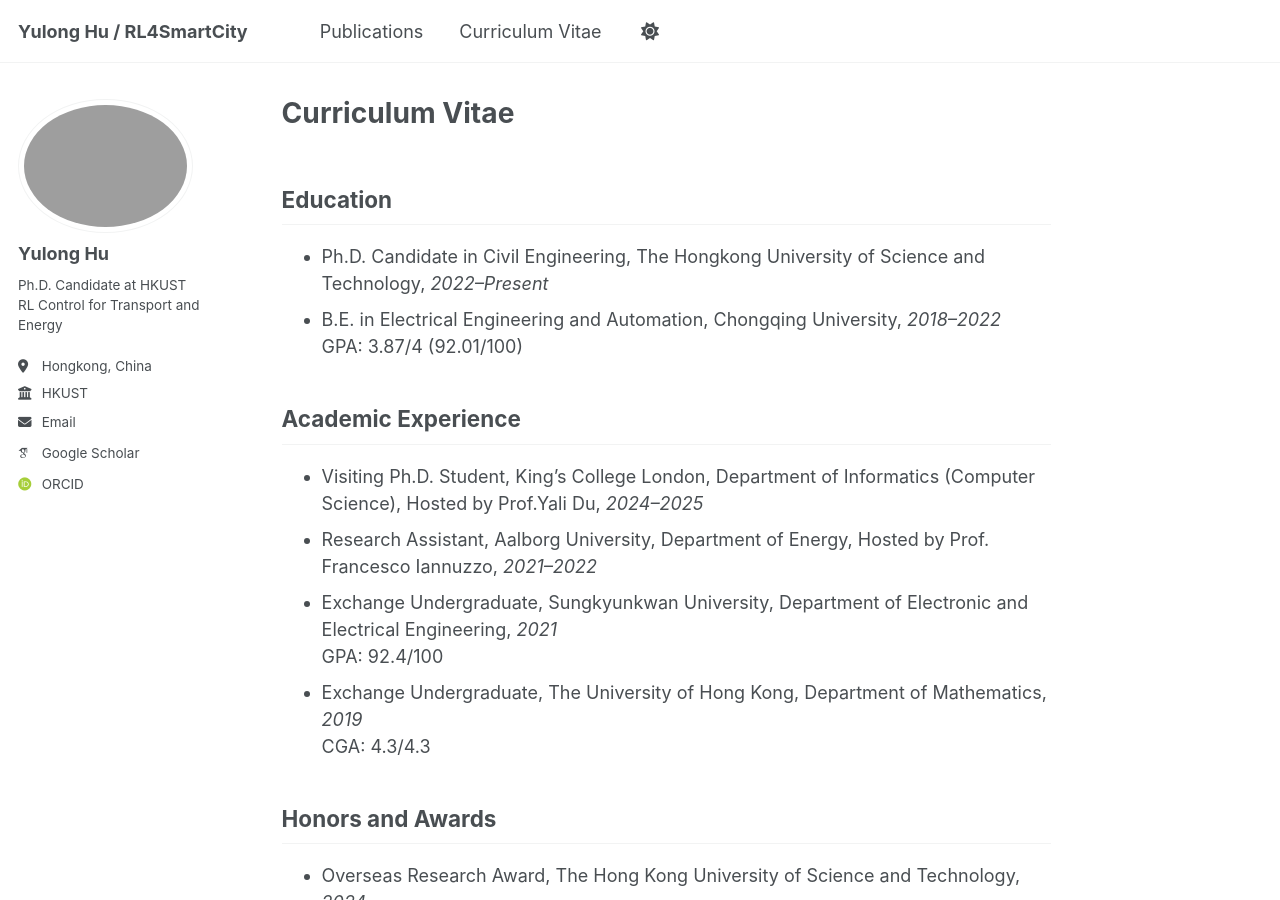
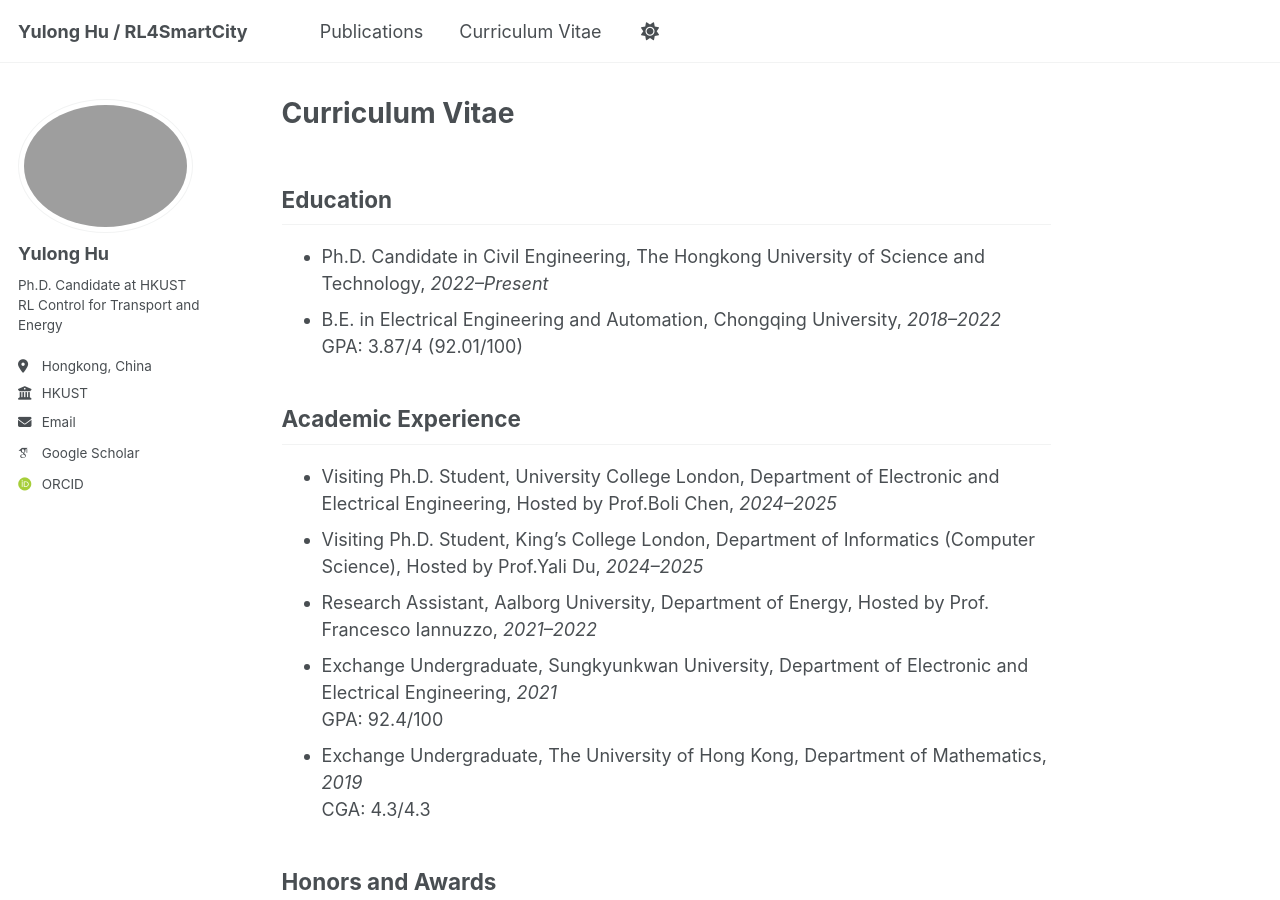
Before and after one commit to yulonghu2000/yulonghu2000.github.io, a Jekyll site: the page built from _pages/cv.md, in a window 1280 px wide and 900 px high. Built offline with Jekyll 4.4.1, drawn with Linux system fonts in a browser that asks for light colours; some web fonts are replaced.

Commit message:
Update cv.md

```diff
--- a/_pages/cv.md
+++ b/_pages/cv.md
@@ -10,6 +10,7 @@ author_profile: true
   GPA: 3.87/4 (92.01/100)
 
 ## Academic Experience
+- Visiting Ph.D. Student, University College London, Department of Electronic and Electrical Engineering, Hosted by Prof.Boli Chen, *2024–2025*
 - Visiting Ph.D. Student, King’s College London, Department of Informatics (Computer Science), Hosted by Prof.Yali Du, *2024–2025*
 - Research Assistant, Aalborg University, Department of Energy, Hosted by Prof. Francesco Iannuzzo, *2021–2022*
 - Exchange Undergraduate, Sungkyunkwan University, Department of Electronic and Electrical Engineering, *2021*
```
